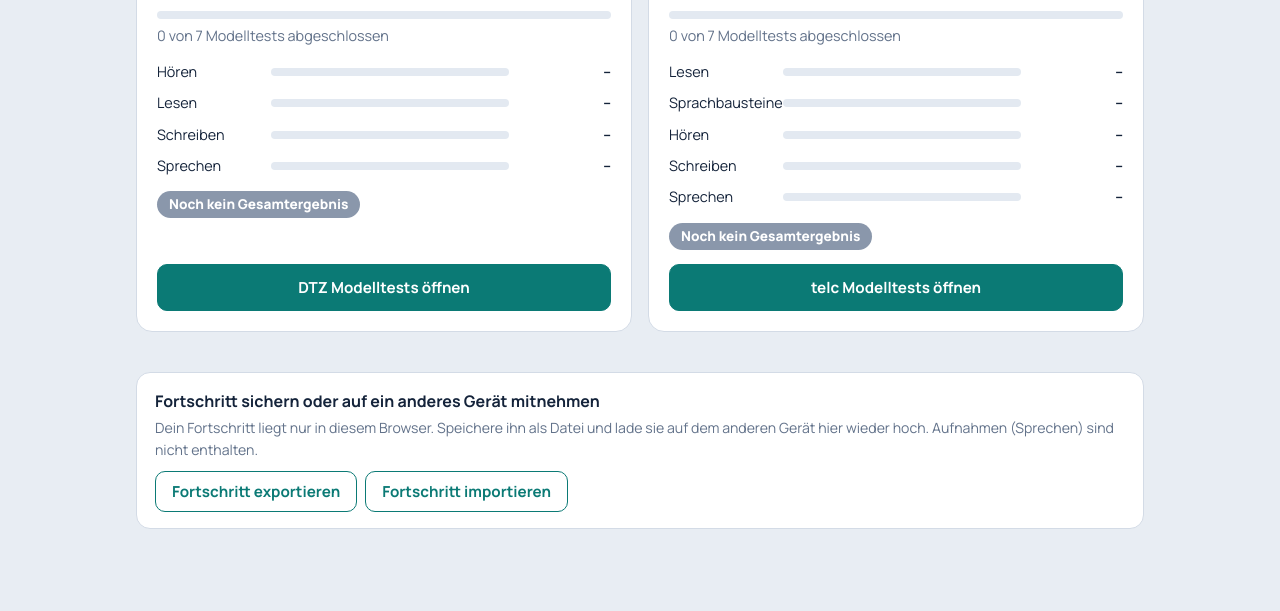
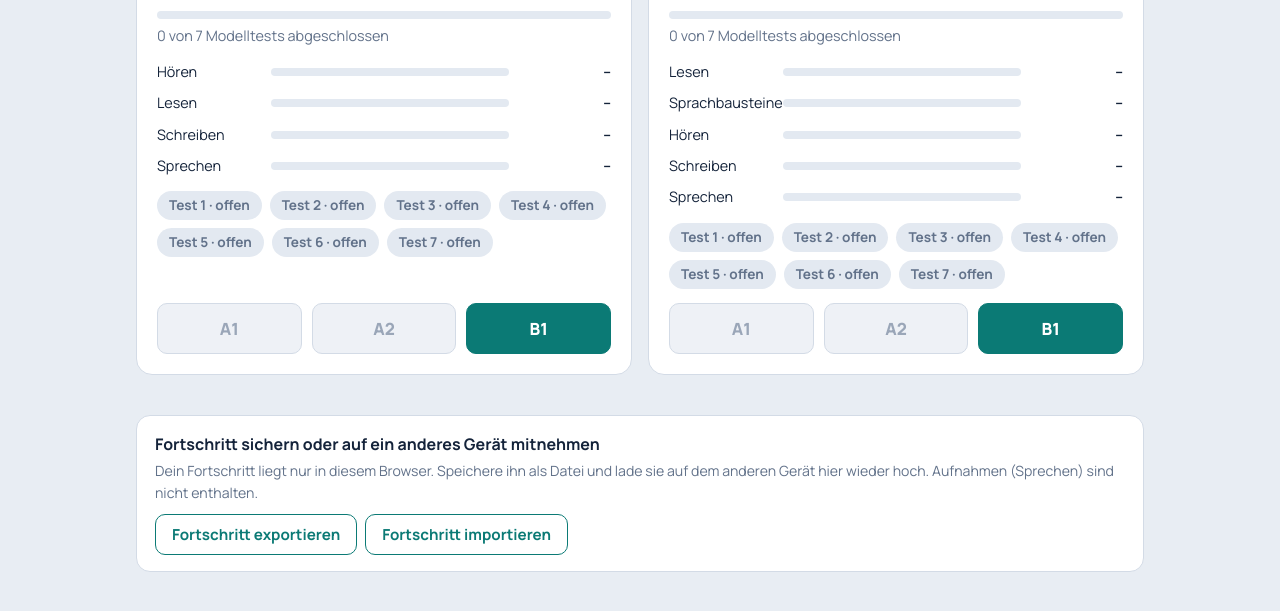
Before and after one commit to lnmk970/DTZ_B1_Prep, a plain HTML site: page docs/index.html in a window 1280 px wide. Shown: the part 279-890 px from the top of the page. Before the commit the page ends 848 px from the top, so only its background shows below. Drawn offline with Linux system fonts and the light colour scheme.

Commit message:
Hub: per-test results and A1/A2/B1 level tiles (A1/A2 locked); telc: Hauptseite links
Co-Authored-By: Claude Sonnet 5.5 <noreply@anthropic.com>
Claude-Session: https://claude.ai/code/session_01SR4SyLfxozLkHCpizyjAqa

```diff
--- a/docs/index.html
+++ b/docs/index.html
@@ -15,10 +15,12 @@ header{background:radial-gradient(900px 400px at 0 0,#1d4170 0,transparent 60%),
 .badge{display:inline-block;border-radius:99px;padding:3px 12px;font-weight:800;font-size:.85rem;color:#fff;background:#8a97ab}.badge.ok{background:var(--ok)}.badge.bad{background:var(--bad)}
 .prog{height:8px;background:#e3e9f1;border-radius:99px;overflow:hidden}.prog i{display:block;height:100%;background:var(--pri)}
 .sec{display:grid;gap:9px}.row{display:grid;grid-template-columns:104px 1fr 92px;gap:10px;align-items:center;font-size:.9rem}.row .m{height:8px;background:#e3e9f1;border-radius:99px;overflow:hidden}.row .m i{display:block;height:100%;background:var(--pri)}.row.weak .m i{background:var(--warn)}.row b{text-align:right;font-variant-numeric:tabular-nums}.row small{color:var(--mut)}
+.lv{display:grid;grid-template-columns:repeat(3,1fr);gap:10px;margin-top:auto}.lvb{display:block;text-align:center;text-decoration:none;border-radius:10px;padding:13px 0;font:800 1.05rem var(--sans);background:var(--pri);color:#fff;border:1.5px solid var(--pri)}a.lvb:hover{filter:brightness(.93)}.lvb.off{background:#eef1f6;color:#9aa6b8;border-color:var(--bd);cursor:not-allowed}
+.res{display:flex;flex-wrap:wrap;gap:8px}.chip{border-radius:99px;padding:4px 12px;font-weight:700;font-size:.85rem;background:#e3e9f1;color:var(--mut)}.chip.ok{background:#e2f5ec;color:#0d7a4d}.chip.bad{background:#fdeceb;color:#b3301f}.chip.mid{background:#fff3dc;color:#9a6200}
 .go{display:flex;gap:10px;flex-wrap:wrap;margin-top:auto}.btn{flex:1;min-width:150px;text-align:center;text-decoration:none;background:var(--pri);color:#fff;border:1.5px solid var(--pri);border-radius:10px;padding:12px 18px;font:700 .95rem var(--sans);cursor:pointer}.btn.ghost{background:#fff;color:var(--pri)}.btn:hover{filter:brightness(.93)}
 .tools{max-width:1040px;margin:0 auto;padding:0 16px 40px}.tools .card{background:var(--card);border:1px solid var(--bd);border-radius:14px;padding:16px 18px}.tools h3{margin:0 0 4px;font-size:1rem}.tools p{margin:0 0 10px;color:var(--mut);font-size:.88rem}.tools .btn{flex:none;min-width:0;display:inline-block;margin-right:8px;padding:9px 16px}
 #msg{margin-left:6px;color:var(--mut);font-size:.88rem}
-@media(max-width:480px){.row{grid-template-columns:86px 1fr 74px}.ex{padding:16px}}
+@media(max-width:480px){.row{grid-template-columns:112px 1fr 64px;font-size:.85rem}.ex{padding:16px}}
 </style></head>
 <body>
 <header><div class="in"><h1>German Exam Prep</h1><p>Modelltests unter Prüfungsbedingungen – dein Stand auf einen Blick.</p></div></header>
@@ -26,11 +28,11 @@ header{background:radial-gradient(900px 400px at 0 0,#1d4170 0,transparent 60%),
 <section class="ex" id="dtz"><div class="top"><div><span class="logo">DTZ B1</span><h2>Deutsch-Test für Zuwanderer</h2><p class="sub">Prüfung am 10. Dezember 2026</p></div><div class="days"><b id="dtzd">–</b><small>Tage</small></div></div>
 <div><div class="prog"><i id="dtzp"></i></div><p class="sub" id="dtzs" style="margin-top:6px"></p></div>
 <div class="sec" id="dtzr"></div><div id="dtzb"></div>
-<div class="go"><a class="btn" href="dtz/b1/">DTZ Modelltests öffnen</a></div></section>
+<div class="lv"><span class="lvb off" title="Noch nicht verfügbar" aria-disabled="true">A1</span><span class="lvb off" title="Noch nicht verfügbar" aria-disabled="true">A2</span><a class="lvb" href="dtz/b1/">B1</a></div></section>
 <section class="ex" id="telc"><div class="top"><div><span class="logo">telc B1</span><h2>telc Deutsch B1</h2><p class="sub">Prüfung am 25. Februar 2027</p></div><div class="days"><b id="telcd">–</b><small>Tage</small></div></div>
 <div><div class="prog"><i id="telcp"></i></div><p class="sub" id="telcs" style="margin-top:6px"></p></div>
 <div class="sec" id="telcr"></div><div id="telcb"></div>
-<div class="go"><a class="btn" href="telc/b1/">telc Modelltests öffnen</a></div></section>
+<div class="lv"><span class="lvb off" title="Noch nicht verfügbar" aria-disabled="true">A1</span><span class="lvb off" title="Noch nicht verfügbar" aria-disabled="true">A2</span><a class="lvb" href="telc/b1/">B1</a></div></section>
 </div>
 <div class="tools"><div class="card"><h3>Fortschritt sichern oder auf ein anderes Gerät mitnehmen</h3><p>Dein Fortschritt liegt nur in diesem Browser. Speichere ihn als Datei und lade sie auf dem anderen Gerät hier wieder hoch. Aufnahmen (Sprechen) sind nicht enthalten.</p>
 <button class="btn ghost" id="exp" type="button">Fortschritt exportieren</button><label class="btn ghost" style="cursor:pointer">Fortschritt importieren<input id="imp" type="file" accept="application/json,.json" hidden></label><span id="msg"></span></div></div>
@@ -45,24 +47,24 @@ const rows=(el,R)=>{const vs=R.filter(r=>r[1]!==null);const mn=vs.length>1?Math.
 const days=(id,iso)=>{const d=Math.ceil((new Date(iso+'T00:00:00')-today)/864e5);document.getElementById(id).textContent=d>0?d:'0'};
 const badge=(id,txt,cls)=>document.getElementById(id).innerHTML='<span class="badge '+cls+'">'+txt+'</span>';
 // DTZ
-(function(){const S={h:[],l:[],s:[],p:[]};let begun=0,fin=0,best=-1;const LV=['A1','A2','B1'];
- for(let n=1;n<=N;n++){const st=get('dtz:'+n);if(st.t0)begun++;if(!st.fin)continue;fin++;S.h.push(st.h/20);S.l.push(st.l/25);
+(function(){const S={h:[],l:[],s:[],p:[]};let begun=0,fin=0;const LV=['A1','A2','B1'];const chips=[];
+ for(let n=1;n<=N;n++){const st=get('dtz:'+n);if(st.t0)begun++;if(!st.fin){chips.push('<span class="chip">Test '+n+' · '+(st.t0?'läuft':'offen')+'</span>');continue}fin++;S.h.push(st.h/20);S.l.push(st.l/25);
   if(st.sw&&st.sw.m)S.s.push(st.sw.p/st.sw.m);if(st.ss&&st.ss.m)S.p.push(st.ss.p/st.ss.m);
-  if(st.p!==undefined&&st.s!==undefined){const hl=st.h+st.l,P=+st.p,Sc=+st.s;const o=P===2&&(hl>=33||Sc===2)?2:(P>=1&&(hl>=20||Sc>=1))?1:0;if(o>best)best=o}}
+  if(st.p!==undefined&&st.s!==undefined){const hl=st.h+st.l,P=+st.p,Sc=+st.s;const o=P===2&&(hl>=33||Sc===2)?2:(P>=1&&(hl>=20||Sc>=1))?1:0;chips.push('<span class="chip '+(o===2?'ok':o===1?'mid':'bad')+'">Test '+n+' · '+LV[o]+'</span>')}else chips.push('<span class="chip">Test '+n+' · Schreiben/Sprechen offen</span>')}
  days('dtzd','2026-12-10');document.getElementById('dtzp').style.width=(fin/N*100)+'%';
  document.getElementById('dtzs').textContent=fin+' von '+N+' Modelltests abgeschlossen'+(begun>fin?' · '+(begun-fin)+' begonnen':'');
  rows('dtzr',[['Hören',avg(S.h)],['Lesen',avg(S.l)],['Schreiben',avg(S.s)],['Sprechen',avg(S.p)]]);
- if(best>=0)badge('dtzb','Bestes Gesamtergebnis: '+LV[best],best===2?'ok':'bad');else badge('dtzb','Noch kein Gesamtergebnis','')})();
+ document.getElementById('dtzb').innerHTML='<div class="res">'+chips.join('')+'</div>'})();
 // telc
-(function(){const S={l:[],s:[],h:[],w:[],m:[]};let begun=0,fin=0,bestT=null,bestOk=false;
- for(let n=1;n<=N;n++){const st=get('telc:mt:'+n);if(st.t0)begun++;if(!st.fin||!st.sc)continue;fin++;const c=st.sc;S.l.push(c.l/20);S.s.push(c.s/20);S.h.push(c.h/20);
+(function(){const S={l:[],s:[],h:[],w:[],m:[]};let begun=0,fin=0;const chips=[];
+ for(let n=1;n<=N;n++){const st=get('telc:mt:'+n);if(st.t0)begun++;if(!st.fin||!st.sc){chips.push('<span class="chip">Test '+n+' · '+(st.t0?'läuft':'offen')+'</span>');continue}fin++;const c=st.sc;S.l.push(c.l/20);S.s.push(c.s/20);S.h.push(c.h/20);
   const P=st.pt||{l:c.l*3.75,s:c.s*1.5,h:c.h*3.75},base=P.l+P.s+P.h,sch=parseFloat(st.ssch),spr=parseFloat(st.sspr);
   if(!isNaN(sch))S.w.push(sch/45);if(!isNaN(spr))S.m.push(spr/75);
-  if(!isNaN(sch)&&!isNaN(spr)){const tot=base+sch+spr,ok=base+sch>=135&&spr>=45;if(bestT===null||tot>bestT){bestT=tot;bestOk=ok}}}
+  if(!isNaN(sch)&&!isNaN(spr)){const tot=base+sch+spr,ok=base+sch>=135&&spr>=45;chips.push('<span class="chip '+(ok?'ok':'bad')+'">Test '+n+' · '+String(Math.round(tot*10)/10).replace('.0','')+'/300 · '+(ok?'bestanden':'nicht bestanden')+'</span>')}else chips.push('<span class="chip">Test '+n+' · Schreiben/Sprechen offen</span>')}
  days('telcd','2027-02-25');document.getElementById('telcp').style.width=(fin/N*100)+'%';
  document.getElementById('telcs').textContent=fin+' von '+N+' Modelltests abgeschlossen'+(begun>fin?' · '+(begun-fin)+' begonnen':'');
  rows('telcr',[['Lesen',avg(S.l)],['Sprachbausteine',avg(S.s)],['Hören',avg(S.h)],['Schreiben',avg(S.w)],['Sprechen',avg(S.m)]]);
- if(bestT!==null)badge('telcb','Bestes Gesamtergebnis: '+String(Math.round(bestT*10)/10).replace('.0','')+' von 300 · '+(bestOk?'bestanden':'nicht bestanden'),bestOk?'ok':'bad');else badge('telcb','Noch kein Gesamtergebnis','')})();
+ document.getElementById('telcb').innerHTML='<div class="res">'+chips.join('')+'</div>'})();
 // export / import (localStorage keys of both exams)
 const msg=t=>document.getElementById('msg').textContent=t;
 document.getElementById('exp').onclick=()=>{const o={app:'german-exam-prep',v:1,at:new Date().toISOString(),data:{}};
--- a/docs/telc/b1/assets/style.css
+++ b/docs/telc/b1/assets/style.css
@@ -93,3 +93,5 @@ textarea{width:100%;min-height:340px;font:1.06rem/1.7 var(--serif);padding:15px
 .rrow.live{border-color:var(--bad);box-shadow:0 0 0 3px #f6c9c4}.rrow .rb{margin-left:auto}
 
 .homelink.tl{left:auto;right:12px}
+
+.hublink{display:block;color:#b8c7dc;font-weight:700;text-decoration:none;margin-bottom:10px;font-size:.9rem}.hublink:hover{color:#fff}
```
Also changed, not shown: docs/telc/b1/index.html (+1 -1 lines), docs/telc/b1/mock-test-01/index.html (+1 -1 lines), docs/telc/b1/mock-test-02/index.html (+1 -1 lines), docs/telc/b1/mock-test-03/index.html (+1 -1 lines), docs/telc/b1/mock-test-04/index.html (+1 -1 lines), docs/telc/b1/mock-test-05/index.html (+1 -1 lines), docs/telc/b1/mock-test-06/index.html (+1 -1 lines), docs/telc/b1/mock-test-07/index.html (+1 -1 lines).
